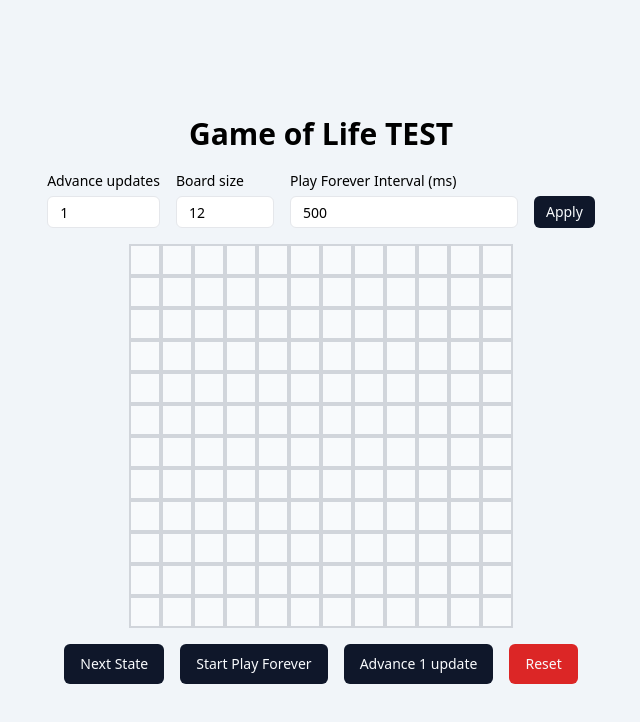
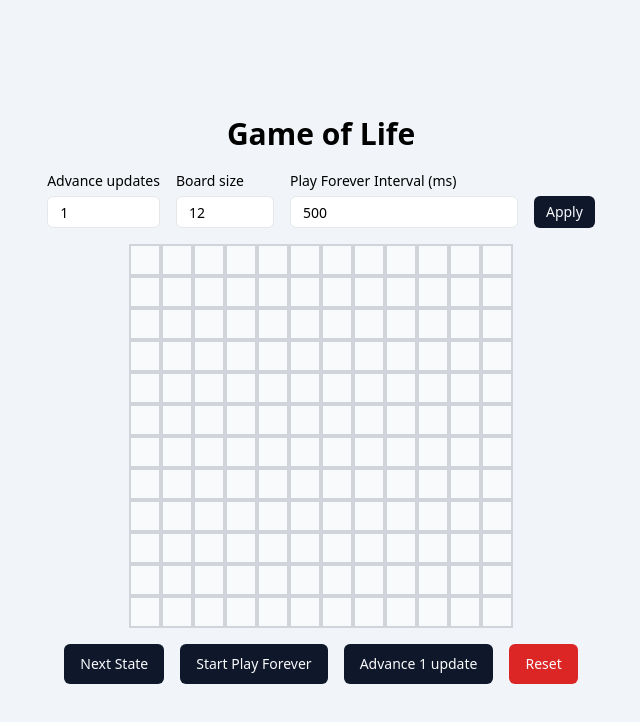
Before and after one commit to steniowagner/game-of-life, a React (Vite) app: page / in a window 1280 px wide. Shown: the top 722 px of the page, without its empty margins (319-959 px from the left). Built offline with nearby package versions, Linux system fonts and the light colour scheme.

Commit message:
feat: removing deploy test

```diff
--- a/src/components/game/Game.tsx
+++ b/src/components/game/Game.tsx
@@ -24,7 +24,7 @@ export const Game = () => {
       className="flex w-screen h-screen flex-col gap-y-4 justify-center items-center bg-slate-100 overflow-x-scroll overflow-y-scoll"
       data-testid="game"
     >
-      <h1 className="text-3xl font-bold text-slate-750">Game of Life TEST</h1>
+      <h1 className="text-3xl font-bold text-slate-750">Game of Life</h1>
       <SetupBoard />
       <Board onClickCell={game.onClickCell} board={game.board} />
       {game.error && (
```
